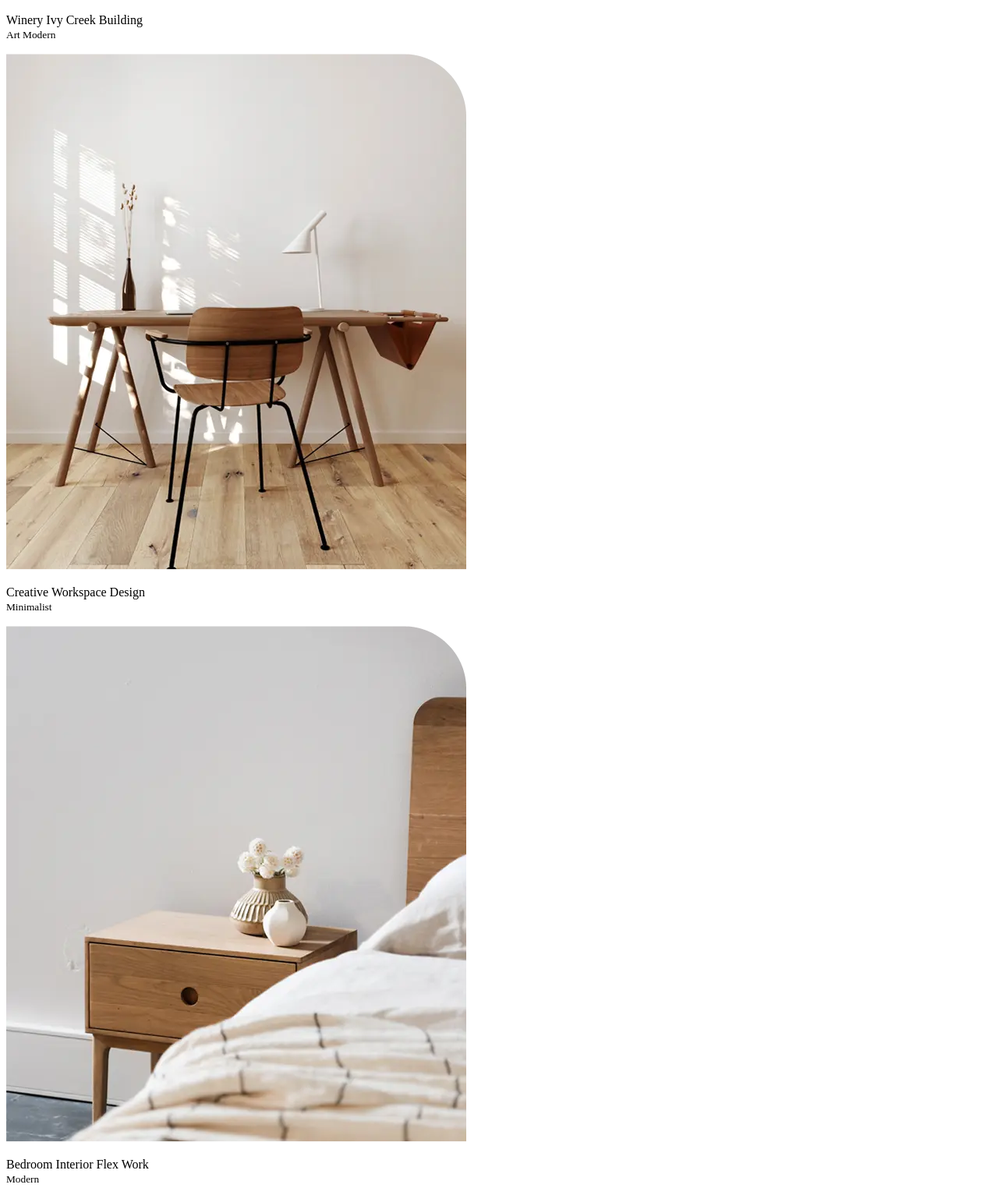
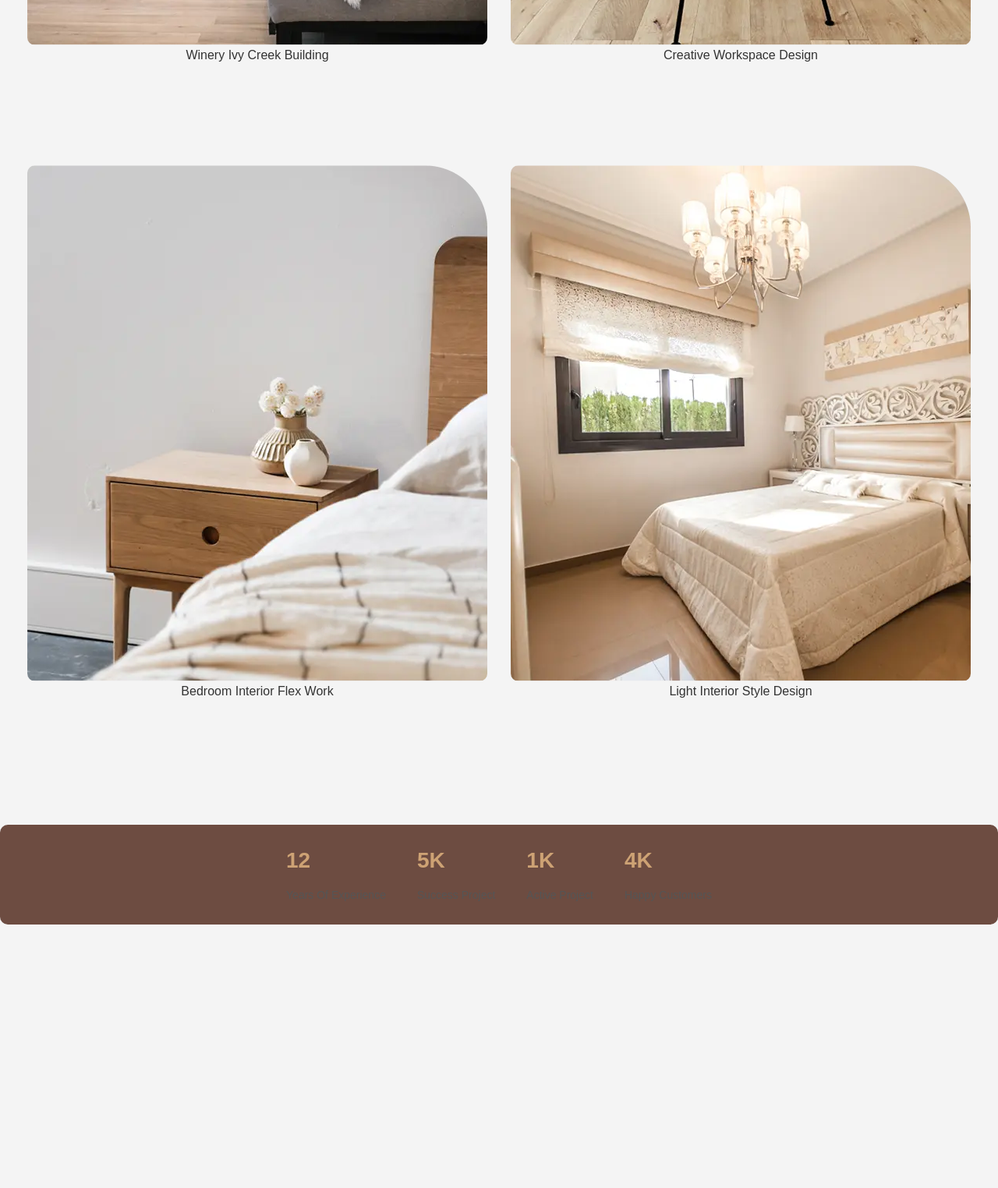
Before and after one commit to Coliver838/Projekt-2, a plain HTML site: page index.html in a window 1280 px wide. Shown: the part 732-2256 px from the top of the page at 78% size. After the commit the page ends 1918 px from the top, so only its background shows below. Drawn offline with Linux system fonts and the light colour scheme.

Commit message:
Projekt-2

```diff
--- a/index.html
+++ b/index.html
@@ -4,42 +4,46 @@
     <meta charset="UTF-8" />
     <meta name="viewport" content="width=device-width, initial-scale=1.0" />
     <title>Recent Projects & Stats</title>
+    <link rel="stylesheet" href="style.css" />
   </head>
   <body>
+    <section class="section 1">
     <div class="container">
       <h2>Recent Projects</h2>
-      <div class="projects">
-        <div class="project-item">
-          <img src="img/IMAGE (6).webp" alt="Project 1" />
-          <p>Winery Ivy Creek Building<br /><small>Art Modern</small></p>
-        </div>
-        <div class="project-item">
-          <img src="./img/IMAGE (7).webp" alt="Project 2" />
-          <p>Creative Workspace Design<br /><small>Minimalist</small></p>
-        </div>
-        <div class="project-item">
-          <img src="./img/IMAGE (8).webp" alt="Project 3" />
-          <p>Bedroom Interior Flex Work<br /><small>Modern</small></p>
-        </div>
-        <div class="project-item">
-          <img src="./img/IMAGE (9).webp" alt="Project 4" />
-          <p>Light Interior Style Design<br /><small>Elegant</small></p>
-        </div>
-      </div>
+      <p>With tools to make every part of your process more human and a support teamWith tools to make every part of your process more human and a support team excited to help you, getting started with us never been easier.</p>
+      <ul class="projects">
+        <li class="project-item">
+          <img class="img1"  src="./img/img6.webp" alt="Project 1" />
+          <p>Winery Ivy Creek Building</p>
+        </li>
+        <li class="project-item">
+          <img src="./img/ing7.webp" alt="Project 2" />
+          <p>Creative Workspace Design</p>
+        </li>
+        <li class="project-item">
+          <img src="./img/img8.webp" alt="Project 3" />
+          <p>Bedroom Interior Flex Work</p>
+        </li>
+        <li class="project-item">
+          <img src="./img/ing9.webp" alt="Project 4" />
+          <p>Light Interior Style Design</p>
+        </li>
+      </ul>
+      </section>
       <div class="stats">
-        <div class="stat-item">
+        <div class="stat-item 1">
           <h2>12</h2>
           <p>Years Of Experience</p>
         </div>
-        <div class="stat-item">
+        <div class="stat-item 2">
           <h2>5K</h2>
           <p>Success Project</p>
         </div>
-        <div class="stat-item">
+        <div class="stat-item 3">
           <h2>1K</h2>
           <p>Active Project</p>
         </div>
-        <div class="stat-item">
+        <div class="stat-item 4">
           <h2>4K</h2>
           <p>Happy Customers</p>
         </div>
--- a/style.css
+++ b/style.css
@@ -16,26 +16,21 @@ body {
   margin: auto;
   text-align: center;
   padding: 40px 0;
-  display: flex;
 }
 h2 {
   font-size: 28px;
   margin-bottom: 20px;
 }
 .projects {
-  display: flex;
-  text-align: center;
+  display: grid;
+  grid-template-columns: repeat(2, 590px);
+  grid-template-rows: repeat(2, 756px);
+  column-gap: 30px;
+  row-gap: 60px;
   justify-content: center;
-  width: 1200px;
+  justify-items: center;
 }
-.project-item {
-  background: #fff;
-  padding: 15px;
-  border-radius: 10px;
-  box-shadow: 0 4px 8px rgba(0, 0, 0, 0.1);
-  width: calc(50% - 20px);
-  max-width: 500px;
-}
+
 .project-item:hover {
   transform: translateY(-5px);
 }
@@ -52,14 +47,21 @@ h2 {
   background: #e0d7cd;
   padding: 30px;
   border-radius: 10px;
-  color: #6d4c41;
+  color: #cda274;
   background-color: #6d4c41;
 }
-.stat-item {
+.stat-item1 {
+  font-family: "DM Serif Display";
+  font-style: normal;
+  font-weight: 400;
+  font-size: 85px;
+  line-height: 128px;
   text-align: center;
-  min-width: 120px;
+  letter-spacing: 1.7px;
+
+  color: #cda274;
 }
-.stat-item {
+.stat-item2 {
   margin: 0;
   font-size: 32px;
 }
@@ -67,3 +69,10 @@ h2 {
   font-size: 14px;
   color: #555;
 }
+
+ul {
+  list-style: none;
+}
+
+.img1 {
+}
```
Also changed, not shown: img/img5.webp (renamed from img/Frame (9).webp), img/img6.webp (renamed from img/IMAGE (6).webp), img/img8.webp (renamed from img/IMAGE (8).webp), img/ing7.webp (renamed from img/IMAGE (7).webp), img/ing9.webp (renamed from img/IMAGE (9).webp).
